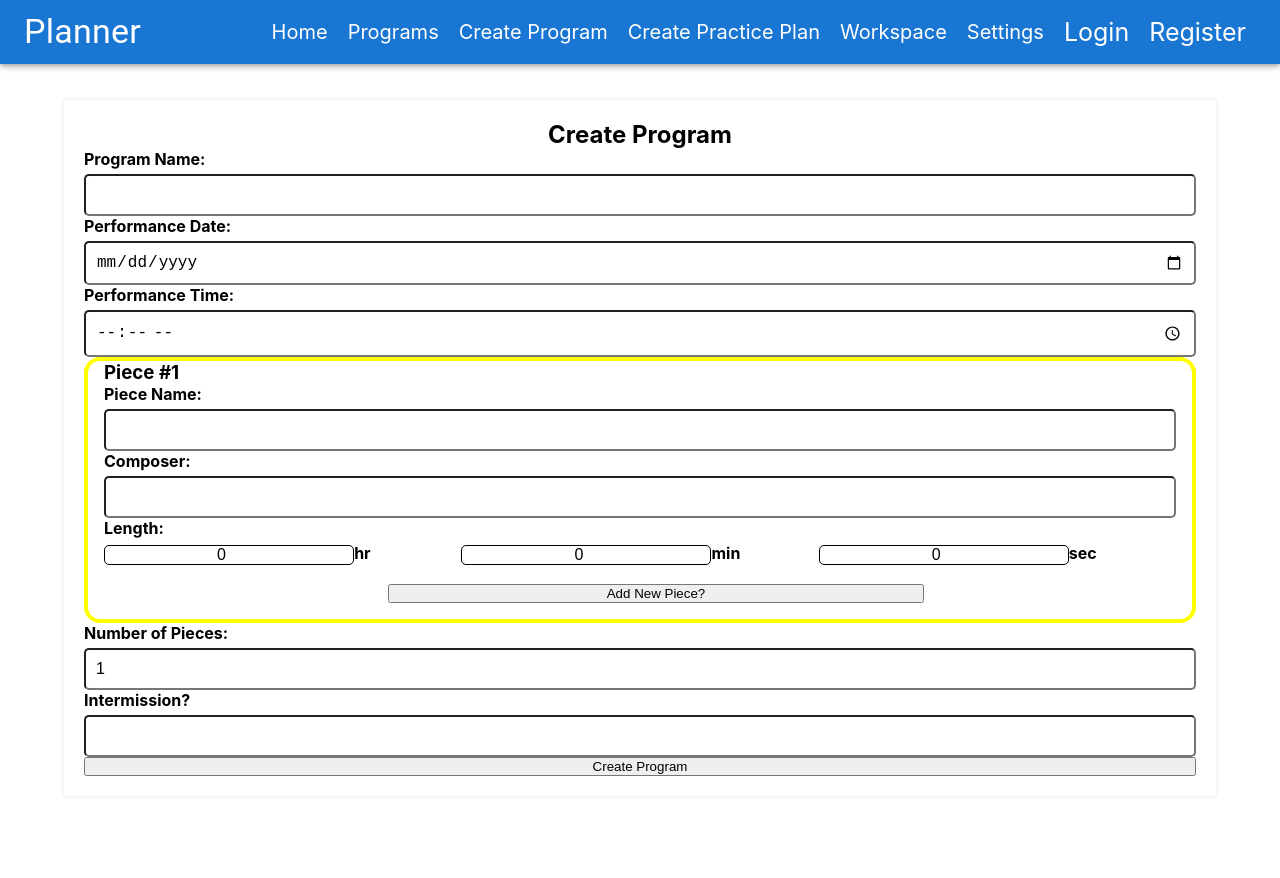
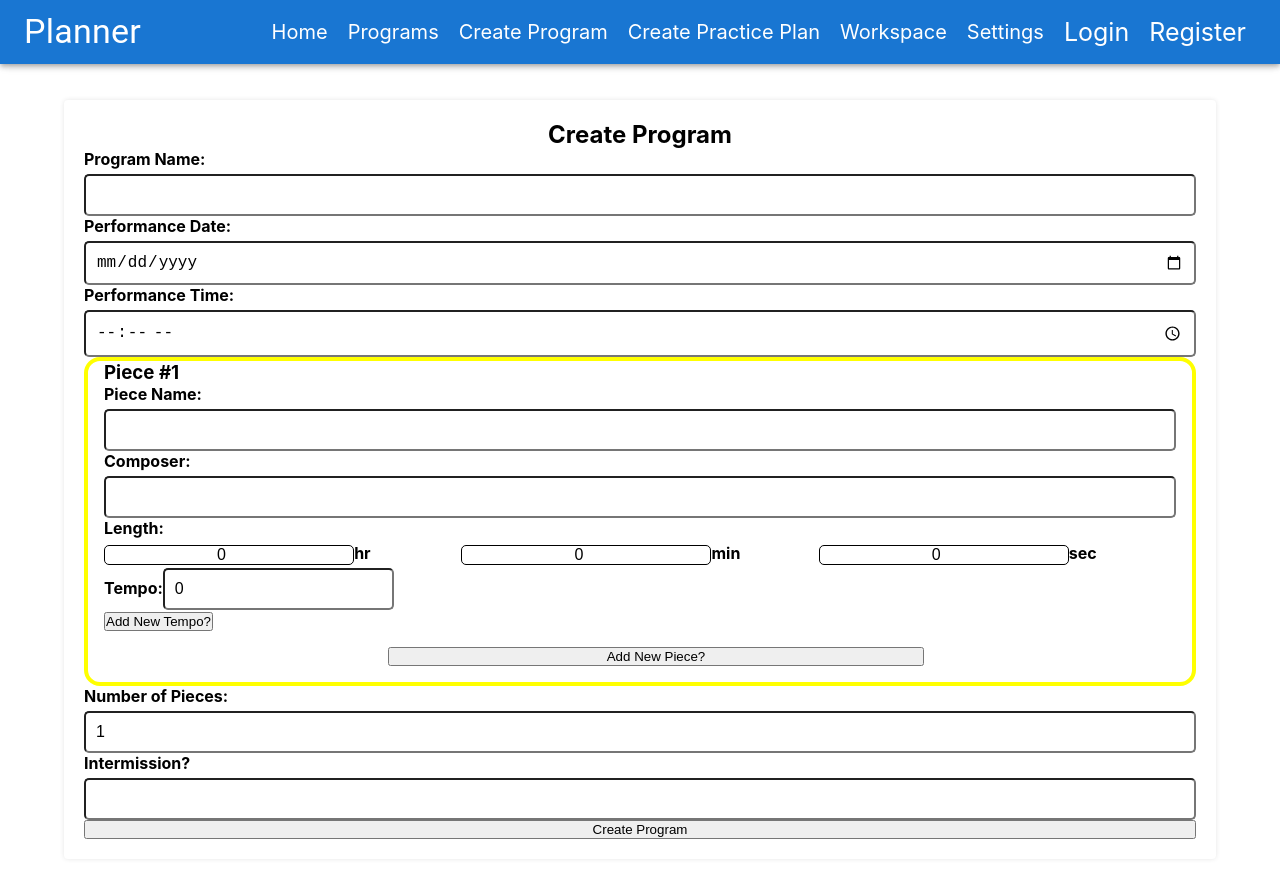
Before and after one commit to shoneriki/mern-practice, a React (Create React App) app in the folder client/: page /program/create in a window 1280 px wide. Before the commit the page ends 816 px from the top, so only its background shows below. Built offline with nearby package versions, Linux system fonts and the light colour scheme.

Commit message:
able to add tempo to piece

```diff
--- a/client/src/pages/create-program.js
+++ b/client/src/pages/create-program.js
@@ -9,34 +9,61 @@ export const CreateProgram = () => {
   const userID = useGetUserID();
   const [cookies, _] = useCookies(["access_token"]);
 
-  const [piece, setPiece] = useState({
+
+const initialTempo = {
+  tempo: 0,
+};
+
+const initialMovement = {
+  number: 1,
+  name: "",
+  tempi: [initialTempo]
+};
+
+const initialPiece = {
   name: "",
   composer: "",
   length: {
     hours: 0,
     minutes: 0,
-      seconds: 0
+    seconds: 0,
+  },
+  movements: [initialMovement]
 }
-  })
 
-  const [program, setProgram] = useState({
+const initialProgram = {
   name: "",
   numOfPieces: 1,
-    pieces: [
-      { name: "", composer: "", length: { hours: 0, minutes: 0, seconds: 0 } },
-    ],
+  pieces: [initialPiece],
   length: "",
   date: "",
   time: "",
   userOwner: userID,
-  });
+}
+
+const [program, setProgram] = useState(initialProgram);
 
 
 const navigate = useNavigate();
 
   const handleChangeProgram = (event) => {
-    const {name, value} = event.target;
-    setProgram({...program, [name]: value})
+    const { name, value } = event.target;
+    setProgram({ ...program, [name]: value });
+  };
+
+  const addPiece = () => {
+    setProgram({
+      ...program,
+      numOfPieces: program.numOfPieces + 1,
+      pieces: [
+        ...program.pieces,
+        {
+          name: "",
+          composer: "",
+          length: { hours: 0, minutes: 0, seconds: 0 },
+        },
+      ],
+    });
   };
 
   const handleChangePiece = (event, index, subfield) => {
@@ -56,30 +83,89 @@ const handleChangePiece = (event, index, subfield) => {
   };
 
 
-const addPiece = () => {
-  setProgram({
-    ...program,
-    numOfPieces: program.numOfPieces + 1,
-    pieces: [
-      ...program.pieces,
-      { name: "", composer: "", length: { hours: 0, minutes: 0, seconds: 0 } },
-    ],
+const addTempo = (pieceIndex, movementIndex) => {
+  setProgram((prevState) => {
+    const newPieces = [...prevState.pieces];
+    const newMovements = [...newPieces[pieceIndex].movements];
+    const newTempi = [...newMovements[movementIndex].tempi];
+
+    newTempi.push({ tempo: 0 });
+
+    const newMovement = {
+      ...newMovements[movementIndex],
+      tempi: newTempi,
+    };
+
+    newMovements[movementIndex] = newMovement;
+    newPieces[pieceIndex] = {
+      ...newPieces[pieceIndex],
+      movements: newMovements,
+    };
+
+    return {
+      ...prevState,
+      pieces: newPieces,
+    };
   });
 };
 
-  const handleSubmit = async(event) => {
+
+
+
+  const handleChangeTempo = (event, pieceIndex, movementIndex, tempoIndex) => {
+    const {value} = event.target;
+    setProgram((prevState) => {
+      const newPieces = [...prevState.pieces];
+      newPieces[pieceIndex].movements[movementIndex].tempi[tempoIndex].tempo = value;
+      return {
+        ...prevState,
+        pieces: newPieces,
+      }
+    })
+  }
+
+  const addMovement = (pieceIndex) => {
+    setProgram((prevState) => {
+      const newPieces = [...prevState.pieces];
+      newPieces[pieceIndex].movements.push({
+        number: 1,
+        name: "",
+        tempi: [initialTempo],
+      })
+      return {
+        ...prevState,
+        pieces: newPieces,
+      }
+    })
+  }
+
+
+  const handleSubmit = async (event) => {
     event.preventDefault();
     const dateTime = new Date(`${program.date}T${program.time}`).toISOString();
+
+    const processedProgram = {...program};
+    for(const piece of processedProgram.pieces) {
+      for(const movement of piece.movements) {
+        for (const tempo of movement.tempi) {
+          tempo.tempo = tempo.tempo.split(",").map(Number);
+        }
+      }
+    }
     try {
-      await axios.post("http://localhost:3001/programs", {...program, date: dateTime}, {
+      await axios.post(
+        "http://localhost:3001/programs",
+        { ...program, date: dateTime },
+        {
           headers: { authorization: cookies.access_token },
-      });
+        }
+      );
       alert("New Program Added");
       navigate("/");
     } catch (error) {
       console.error(error);
     }
-  }
+  };
 
   return (
     <div className="create-program">
@@ -109,61 +195,104 @@ const addPiece = () => {
           value={program.time}
           onChange={handleChangeProgram}
         />
-        {program.pieces.map((piece, index) => {
+        {program.pieces.map((piece, pieceIndex) => {
           return (
-            <div key={index} class="piece">
-              <h3>Piece #{index + 1}</h3>
-              <label htmlFor={`piece-${index}-name`}>Piece Name:</label>
+            <div key={pieceIndex} class="piece">
+              <h3>Piece #{pieceIndex + 1}</h3>
+              <label htmlFor={`piece-${pieceIndex}-name`}>Piece Name:</label>
               <input
-                id={`piece-${index}-name`}
+                id={`piece-${pieceIndex}-name`}
                 name="name"
                 value={piece.name}
-                onChange={(event) => handleChangePiece(event, index)}
+                onChange={(event) => handleChangePiece(event, pieceIndex)}
               />
-              <label htmlFor={`piece-${index}-composer`}>Composer:</label>
+              <label htmlFor={`piece-${pieceIndex}-composer`}>Composer:</label>
               <input
-                id={`piece-${index}-composer`}
+                id={`piece-${pieceIndex}-composer`}
                 name="composer"
                 value={piece.composer}
-                onChange={(event) => handleChangePiece(event, index)}
+                onChange={(event) => handleChangePiece(event, pieceIndex)}
               />
-              <label htmlFor={`piece-${index}-lengthInSeconds`}>Length:</label>
+              <label htmlFor={`piece-${pieceIndex}-lengthInSeconds`}>
+                Length:
+              </label>
               <div className="time-input">
                 <article>
                   <input
                     type="number"
-                    id={`piece-${index}-hours`}
+                    id={`piece-${pieceIndex}-hours`}
                     name="length"
                     value={piece.length.hours}
-                    onChange={(event) => handleChangePiece(event, index, "hours")}
+                    onChange={(event) =>
+                      handleChangePiece(event, pieceIndex, "hours")
+                    }
                   />
-                  <label htmlFor={`piece-${index}-hours`}>hr</label>
+                  <label htmlFor={`piece-${pieceIndex}-hours`}>hr</label>
                 </article>
                 <article>
                   <input
                     type="number"
-                    id={`piece-${index}-minutes`}
+                    id={`piece-${pieceIndex}-minutes`}
                     name="length"
                     value={piece.length.minutes}
                     onChange={(event) =>
-                      handleChangePiece(event, index, "minutes")
+                      handleChangePiece(event, pieceIndex, "minutes")
                     }
                   />
-                  <label htmlFor={`piece-${index}-minutes`}>min</label>
+                  <label htmlFor={`piece-${pieceIndex}-minutes`}>min</label>
                 </article>
                 <article>
                   <input
                     type="number"
-                    id={`piece-${index}-seconds`}
+                    id={`piece-${pieceIndex}-seconds`}
                     name="length"
                     value={piece.length.seconds}
                     onChange={(event) =>
-                      handleChangePiece(event, index, "seconds")
+                      handleChangePiece(event, pieceIndex, "seconds")
                     }
                   />
-                  <label htmlFor={`piece-${index}-seconds`}>sec</label>
+                  <label htmlFor={`piece-${pieceIndex}-seconds`}>sec</label>
                 </article>
               </div>
+              {piece.movements.map((movement, movementIndex) => {
+                return (
+                  <div key={movementIndex} className="movement">
+                    {/* ...movement input fields... */}
+                    {movement.tempi.map((tempo, tempoIndex) => {
+                      return (
+                        <div key={tempoIndex} className="tempo">
+                          <label
+                            htmlFor={`piece-${pieceIndex}-movement-${movementIndex}-tempo-${tempoIndex}`}
+                          >
+                            Tempo:
+                          </label>
+                          <input
+                            id={`piece-${pieceIndex}-movement-${movementIndex}-tempo-${tempoIndex}`}
+                            name="tempo"
+                            type="number"
+                            value={tempo.tempo}
+                            onChange={(event) =>
+                              handleChangeTempo(
+                                event,
+                                pieceIndex,
+                                movementIndex,
+                                tempoIndex
+                              )
+                            }
+                          />
+                        </div>
+                      );
+                    })}
+
+                    <button
+                      type="button"
+                      onClick={() => addTempo(pieceIndex, movementIndex)}
+                    >
+                      Add New Tempo?
+                    </button>
+                  </div>
+                );
+              })}
 
               <div className="btn-div">
                 <button type="button" onClick={addPiece}>
```
Also changed, not shown: 1 other file (tests, documents, lock files or other folders). Lines whose indentation alone changed are shown as unchanged.
